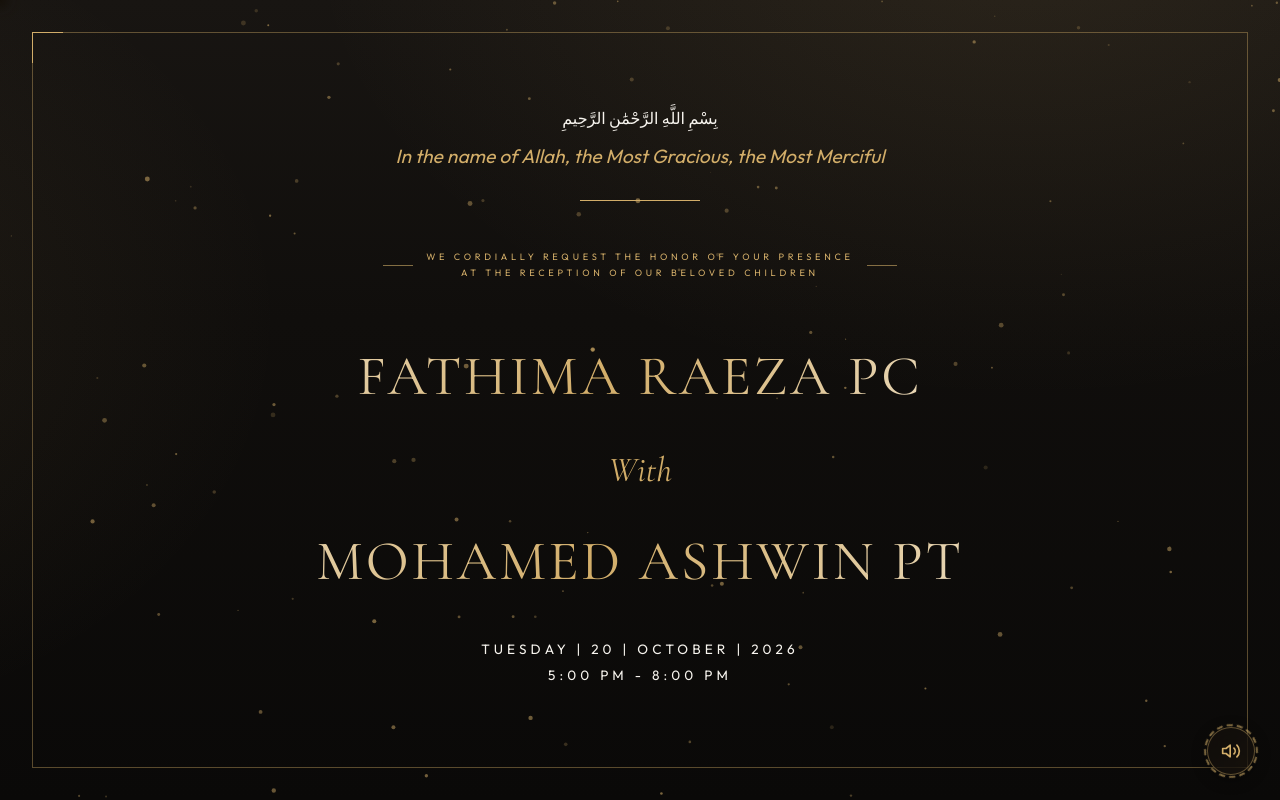
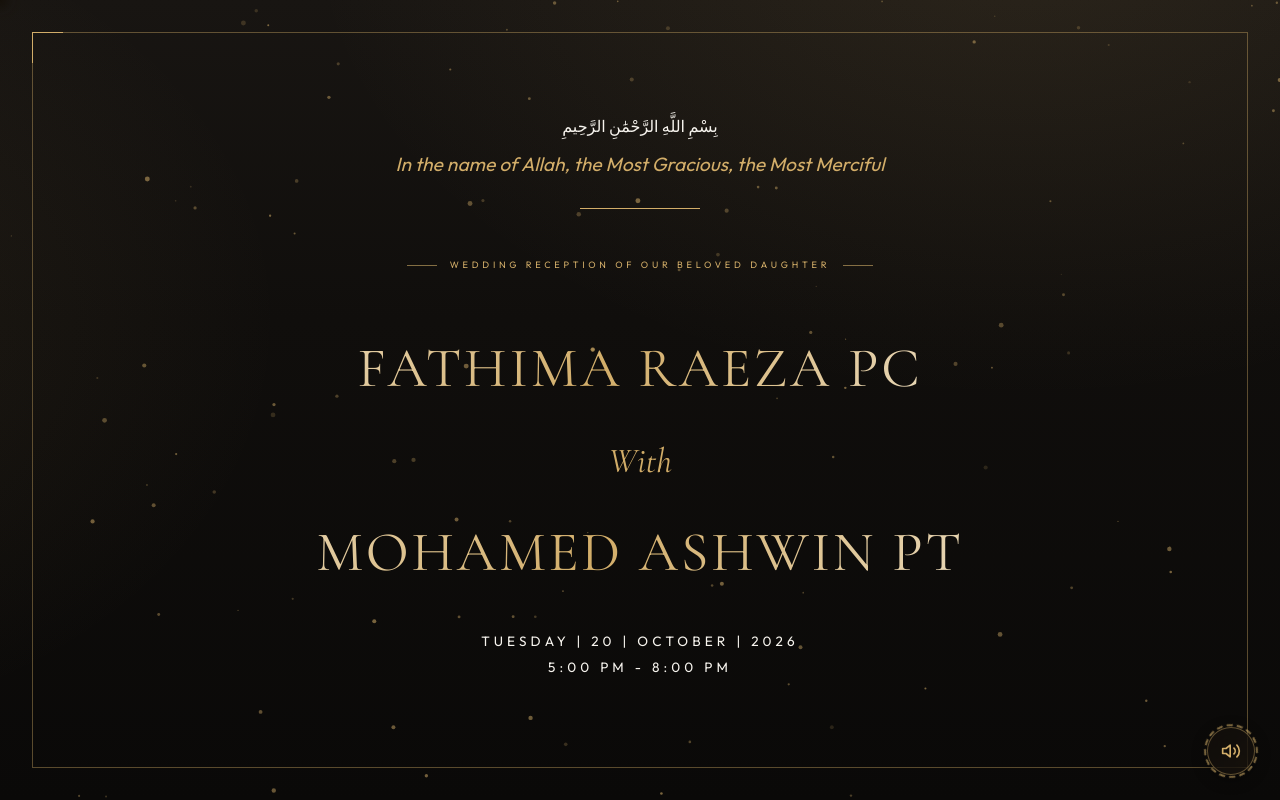
Before and after one commit to sinan-prvt/Raeza-Ashwin-Wedding, a React (Vite) app in the folder wedding-app/: page / in a window 1280 px wide. Both pictures are taken after a click on the element 640 px from the left and 400 px from the top of the page. Shown: the top 800 px of the page. Built offline with nearby package versions, Linux system fonts and the light colour scheme.

Commit message:
Update wedding invitation text and footer logos sizing

```diff
--- a/wedding-app/src/App.jsx
+++ b/wedding-app/src/App.jsx
@@ -173,8 +173,7 @@ END:VCALENDAR`;
           <div className={`hero-gline fade-in delay-3 ${isOpen ? 'is-visible' : ''}`}></div>
 
           <p className={`eyebrow fade-in-up delay-3 ${isOpen ? 'is-visible' : ''}`} style={{ lineHeight: '1.8', marginBottom: '2rem' }}>
-            WE CORDIALLY REQUEST THE HONOR OF YOUR PRESENCE<br />
-            AT THE RECEPTION OF OUR BELOVED CHILDREN
+            Wedding reception of our beloved daughter
           </p>
 
           <div className={`couple-section fade-in-up delay-5 ${isOpen ? 'is-visible' : ''}`}>
@@ -366,16 +365,16 @@ END:VCALENDAR`;
               </p>
 
               <div style={{ fontFamily: 'var(--serif)', fontSize: '2.4rem', fontStyle: 'italic', color: 'var(--gold)' }}>
-                Kalpakavadi Family
+                Kalpakavadi and Pottachola Family
               </div>
             </div>
 
             <div className="footer-brands" style={{ display: 'flex', gap: '0.8rem', justifyContent: 'center', alignItems: 'center', opacity: 0.9, marginTop: '2rem', paddingBottom: '3rem', flexWrap: 'nowrap', overflow: 'hidden' }}>
-               <img src="/dental.png" alt="Kadampuzha Dental Clinic" style={{ height: '18px', maxWidth: '30%', objectFit: 'contain' }} />
-               <div style={{ width: '1px', height: '15px', background: 'var(--gold)', opacity: 0.3 }}></div>
-               <img src="/dressup.png" alt="DressUp" style={{ height: '15px', maxWidth: '30%', objectFit: 'contain', filter: 'brightness(0) invert(1)' }} />
-               <div style={{ width: '1px', height: '15px', background: 'var(--gold)', opacity: 0.3 }}></div>
-               <img src="/creativheads.png" alt="CreativHeads" style={{ height: '15px', maxWidth: '30%', objectFit: 'contain' }} />
+              <img src="/dental.png" alt="Kadampuzha Dental Clinic" style={{ height: '18px', maxWidth: '30%', objectFit: 'contain' }} />
+              <div style={{ width: '1px', height: '15px', background: 'var(--gold)', opacity: 0.3 }}></div>
+              <img src="/dressup.png" alt="DressUp" style={{ height: '15px', maxWidth: '30%', objectFit: 'contain', filter: 'brightness(0) invert(1)' }} />
+              <div style={{ width: '1px', height: '15px', background: 'var(--gold)', opacity: 0.3 }}></div>
+              <img src="/creativheads.png" alt="CreativHeads" style={{ height: '15px', maxWidth: '30%', objectFit: 'contain' }} />
             </div>
 
           </div>
```
